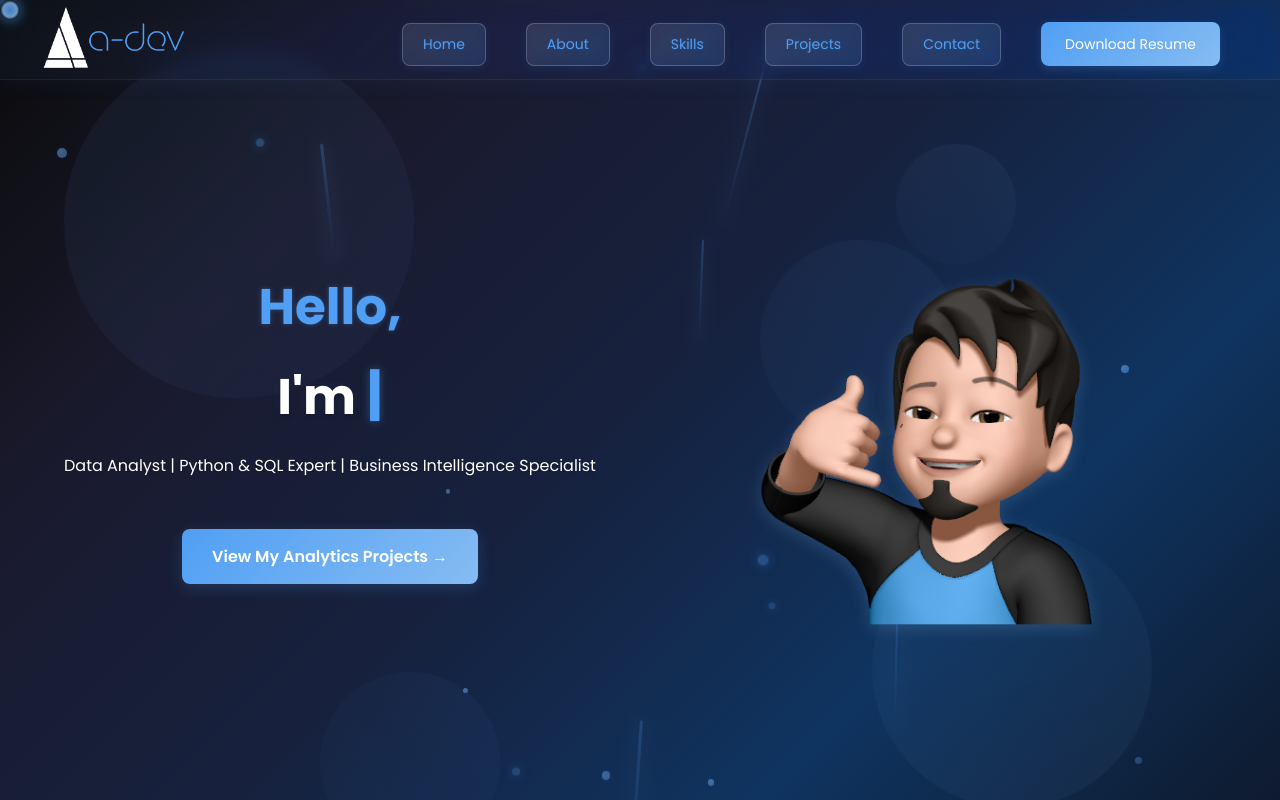
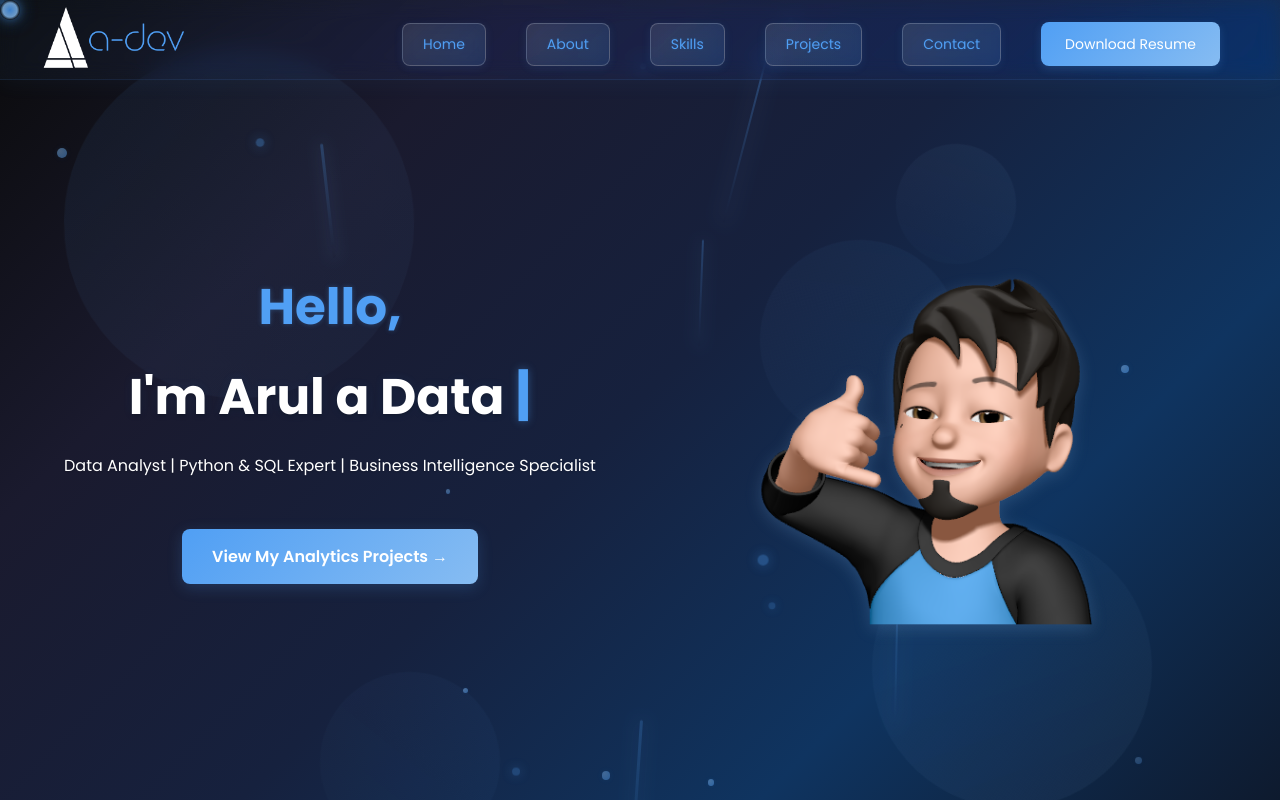
Before and after one commit to Arul-DevX/Personal_portfolio, a React (Vite) app: page / in a window 1280 px wide. Shown: the top 800 px of the page. Built offline with nearby package versions, Linux system fonts and the light colour scheme; the HTML template or start-up script is replaced by a standard one.

Commit message:
Updated Home.jsx

```diff
--- a/src/components/Home.jsx
+++ b/src/components/Home.jsx
@@ -7,7 +7,7 @@ const Home = () => {
   const [isErasing, setIsErasing] = useState(false)
   const [index, setIndex] = useState(0)
 
-  const text = "I'm a Data Analyst"
+  const text = "I'm Arul a Data Analyst"
   const typingSpeed = 150
   const erasingSpeed = 100
   const delay = 2000
```
